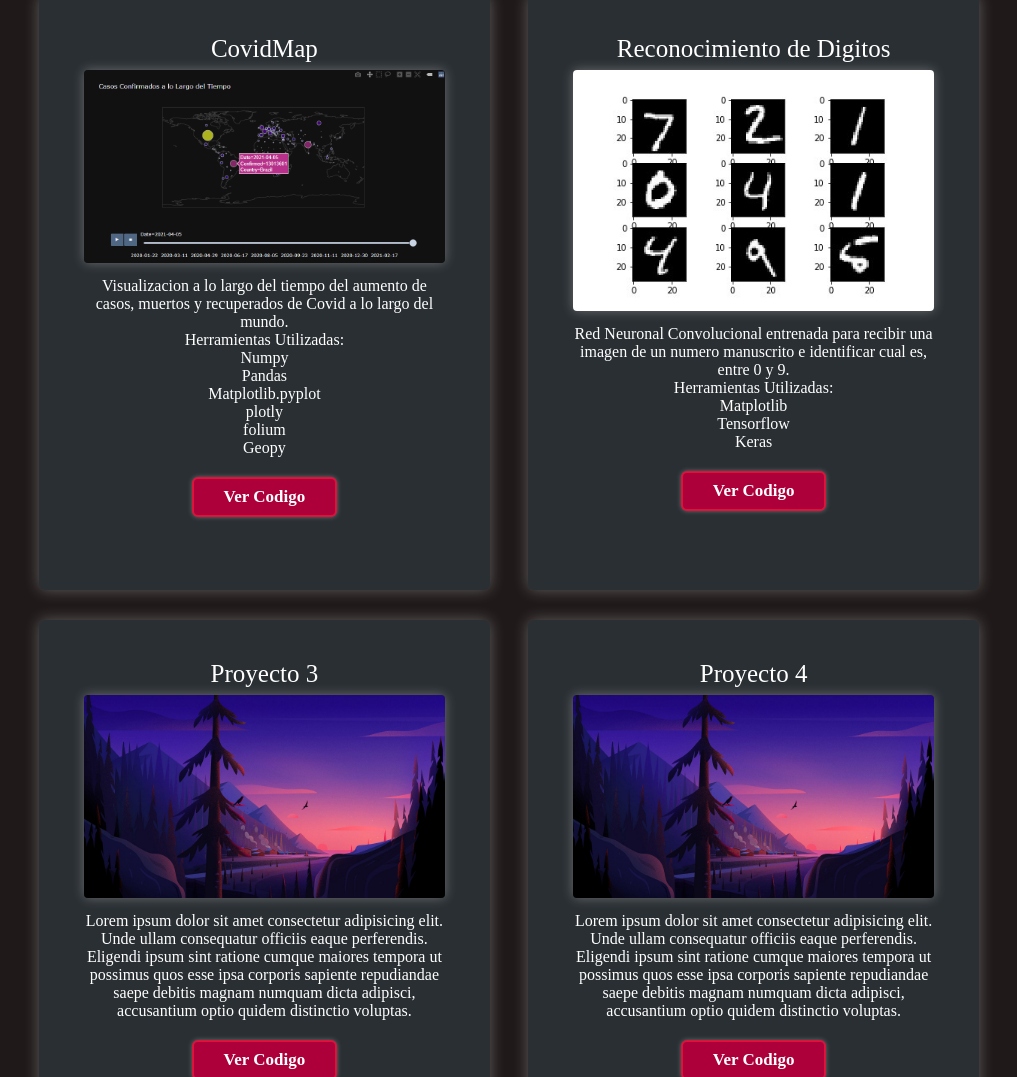
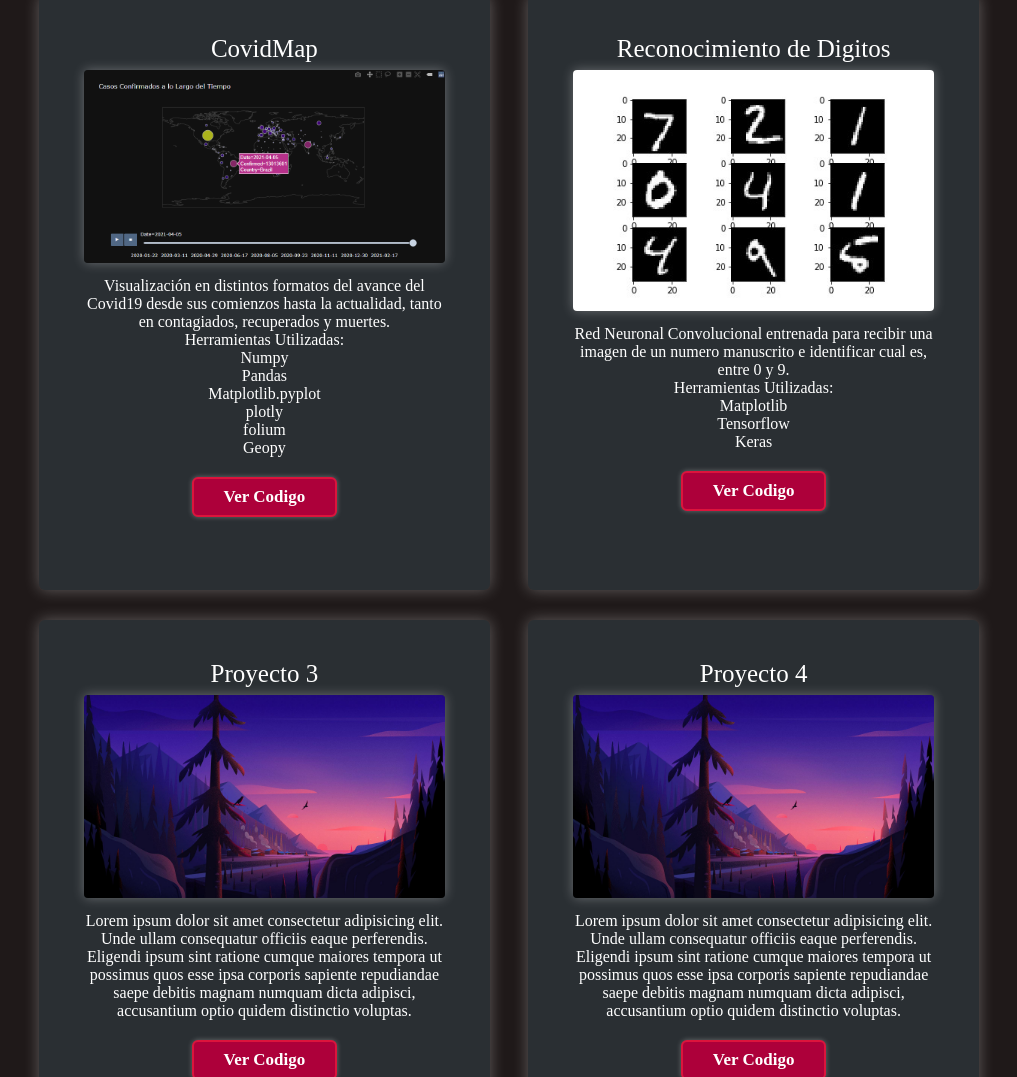
Before and after one commit to JoaquinPamphile/joaquinpamphile.com, a plain HTML site: page index.html in a window 1280 px wide. Shown: the part 1064-2141 px from the top of the page, without its empty margins (131-1148 px from the left). Drawn offline with nearby package versions, Linux system fonts and the light colour scheme.

Commit message:
Actualizacion de resumen de proyecto 1

```diff
--- a/index.html
+++ b/index.html
@@ -48,7 +48,7 @@
                     <div class="box">
                         <div class="text">CovidMap</div>
                         <img src="img/proyecto1.png" alt="">
-                        <p>Visualizacion a lo largo del tiempo del aumento de casos, muertos y recuperados de Covid a lo largo del mundo.<br>Herramientas Utilizadas: <br>Numpy <br>Pandas <br>Matplotlib.pyplot <br>plotly <br>folium <br>Geopy</p>
+                        <p>Visualización en distintos formatos del avance del Covid19 desde sus comienzos hasta la actualidad, tanto en contagiados, recuperados y muertes.<br>Herramientas Utilizadas: <br>Numpy <br>Pandas <br>Matplotlib.pyplot <br>plotly <br>folium <br>Geopy</p>
                         <a class="effect" href="https://github.com/JoaquinPamphile/Covid19Maps" target="_blank">Ver Codigo</a>
                     </div>
                 </div>
```
